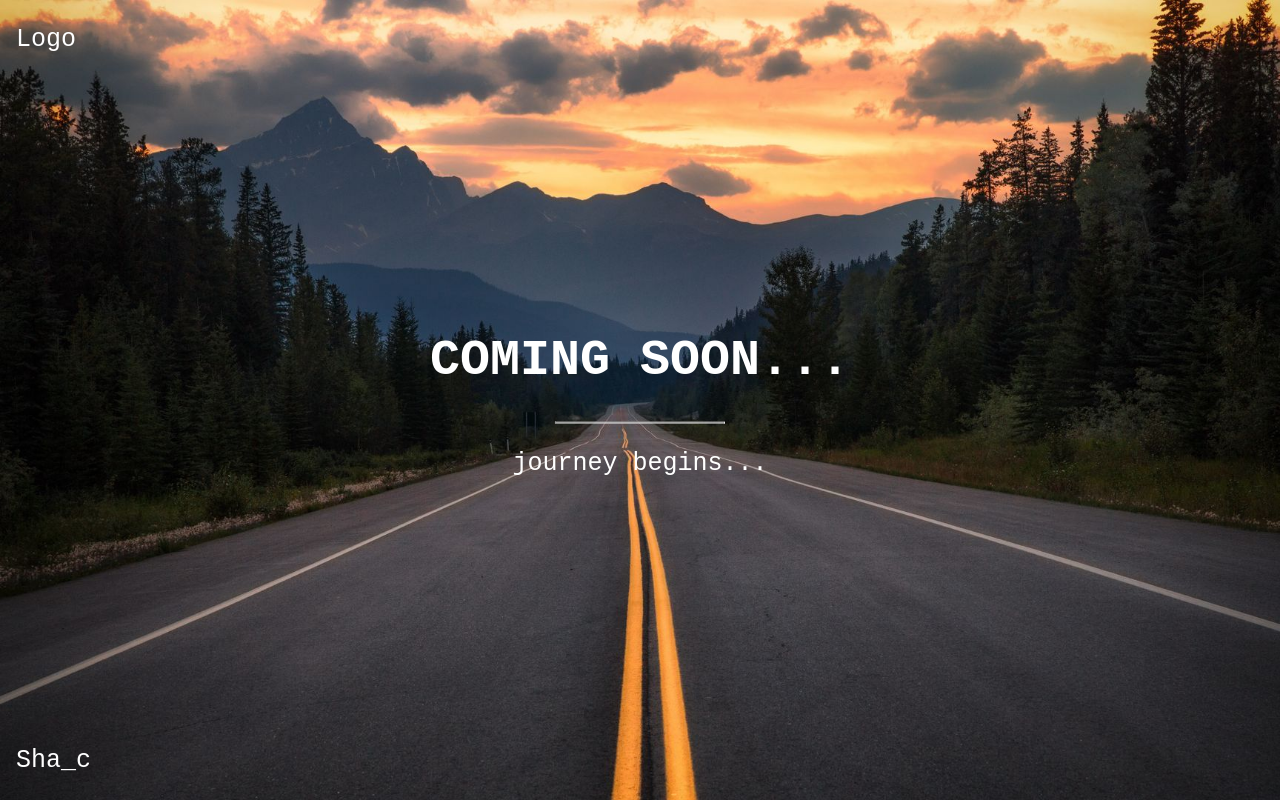
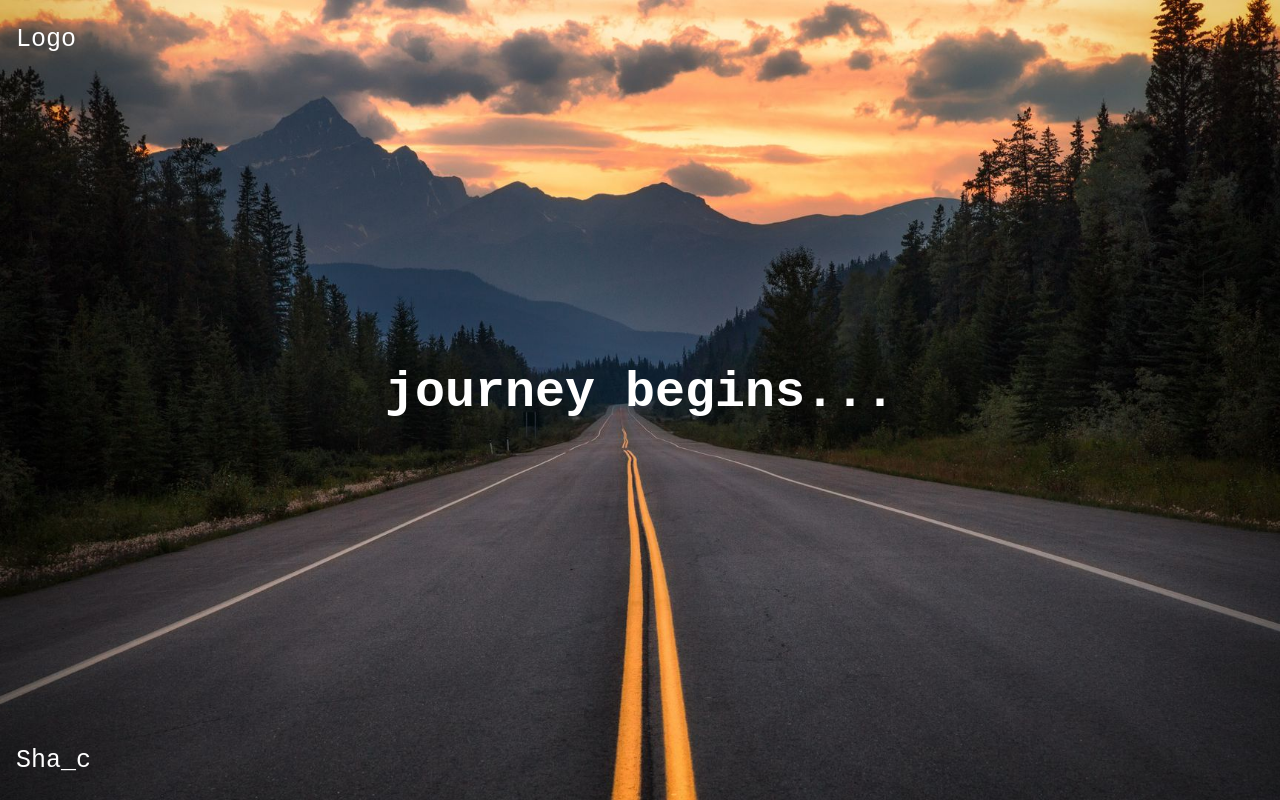
Before and after one commit to shashi2k6/shashi2k6.github.io, a plain HTML site: page index.html in a window 1280 px wide. Drawn offline with Linux system fonts and the light colour scheme.

Commit message:
Update index.html

```diff
--- a/index.html
+++ b/index.html
@@ -49,9 +49,7 @@ hr {
     <p>Logo</p>
   </div>
   <div class="middle">
-    <h1>COMING SOON...</h1>
-    <hr>
-    <p>journey begins...</p>
+    <h1>journey begins...</p>
   </div>
   <div class="bottomleft">
     <p>Sha_c</p>
```
